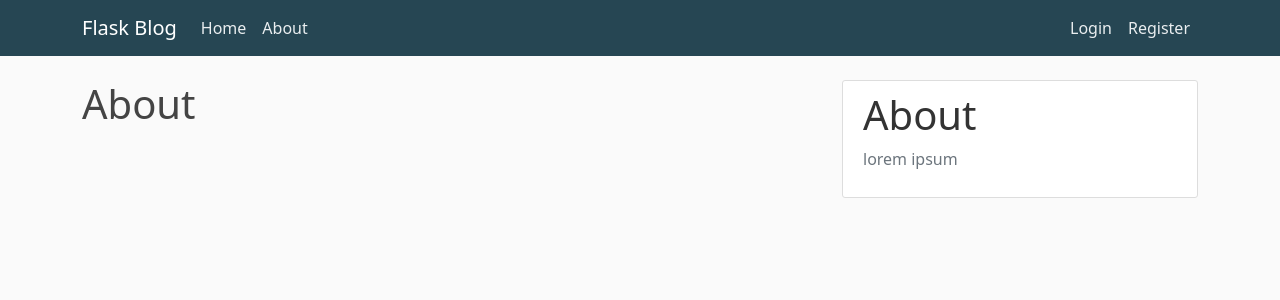
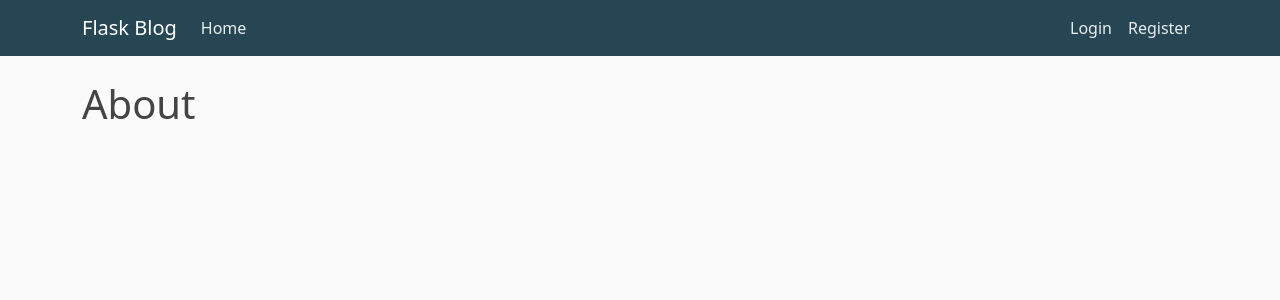
Before and after one commit to gcommits/flask-blog, a Flask app: page /about in a window 1280 px wide. Shown: the top 300 px of the page. Run offline with Flask 2, Linux system fonts and the light colour scheme.

Commit message:
Update layout.html

```diff
--- a/flaskblog/templates/layout.html
+++ b/flaskblog/templates/layout.html
@@ -25,9 +25,9 @@
                 <li class="nav-item">
                 <a class="nav-link nav-item nav-link" aria-current="page" href="{{ url_for('home') }}">Home</a>
                 </li>
-                <li class="nav-item">
+                <!-- <li class="nav-item">
                 <a class="nav-link nav-item nav-link" href="{{ url_for('about') }}">About</a>
-                </li>
+                </li> -->
                 {% if current_user.is_authenticated %}
                 <a href="{{ url_for('new_post') }}" class="nav-item nav-link">New Post</a>
                 {% endif %}
@@ -46,7 +46,7 @@
     </nav>
     <main role="main" class="container">
         <div class="row">
-            <div class="col-md-8">
+            <div class="col-md-12">
                 {% with messages = get_flashed_messages(with_categories=true ) %}
                     {% if messages %}
                         {% for category, message in messages %}
@@ -58,12 +58,7 @@
                 {% endwith %}
                 {% block content %}{% endblock %}
             </div>
-            <div class="col-md-4">
-                <div class="content-section">
-                    <p class="h1">{{ title }}</p>
-                    <p class="text-muted">lorem ipsum</p>
-                </div>
-            </div>
+
         </div>
     </main>
 
```
